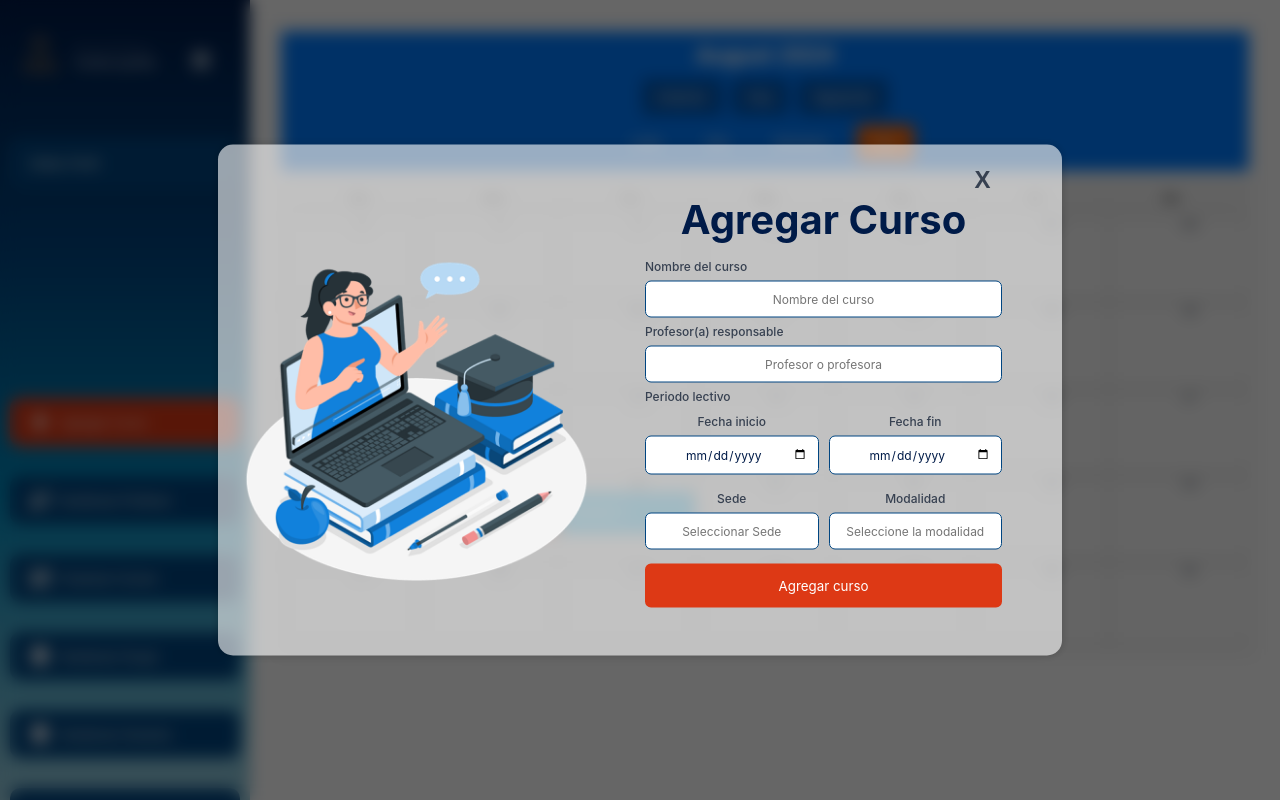
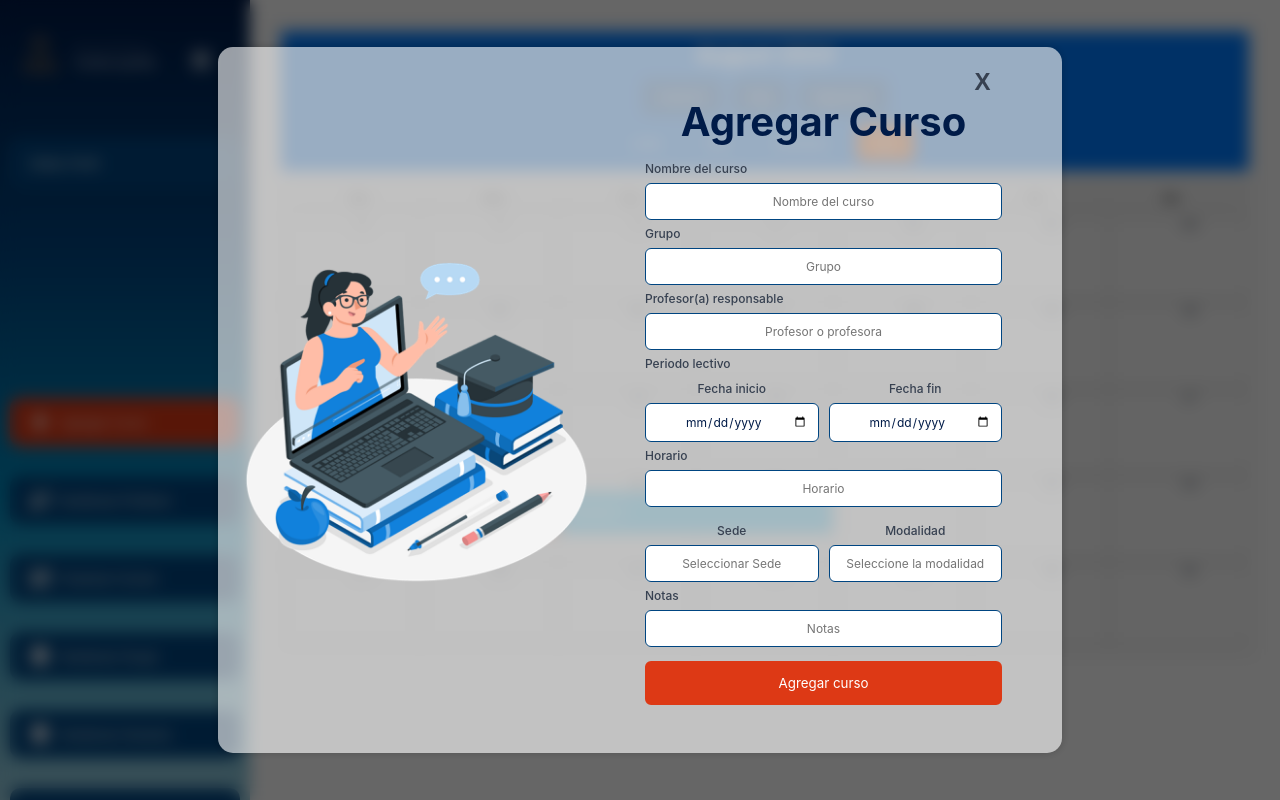
Before and after one commit to aleedca/ProyectoSoftware, a React (Create React App) app in the folder Codigo/client/: page /calendar in a window 1280 px wide. Both pictures are taken after a click on the button "Agregar Curso". Built offline with nearby package versions, Linux system fonts and the light colour scheme.

Commit message:
detalles de campos

```diff
--- a/Codigo/client/src/Components/Calendar.jsx
+++ b/Codigo/client/src/Components/Calendar.jsx
@@ -55,7 +55,7 @@ function Calendar() {
   const toggleSidebar = () => {
     setIsSidebarOpen(!isSidebarOpen);
   };
-
+  console.log(new Date())
   const events = [
     {
       title: 'Evento 1',
@@ -66,7 +66,7 @@ function Calendar() {
     {
       title: 'Evento 2',
       start: new Date(new Date().setDate(new Date().getDate() + 1)),
-      end: new Date(new Date().setDate(new Date().getDate() + 1)),
+      end: new Date(new Date().setDate(new Date().getDate() + 2)),
       color: '#33caff',
     },
   ];
@@ -165,6 +165,7 @@ function Toolbar(props) {
         >
           Mes
         </button>
+
       </div>
     </div>
   );
--- a/Codigo/client/src/Components/Popup.jsx
+++ b/Codigo/client/src/Components/Popup.jsx
@@ -24,6 +24,10 @@ function Popup({ type, closePopup }) {
                                 <div className='input-contenedor'>
                                     <input type='text' placeholder='Nombre del curso' />
                                 </div>
+                                <body>Grupo</body>
+                                <div className='input-contenedor'>
+                                    <input type='select' placeholder='Grupo' />
+                                </div>
                                 <body>Profesor(a) responsable</body>
                                 <div className='input-contenedor'>
                                     <input type='select' placeholder='Profesor o profesora' />
@@ -39,6 +43,10 @@ function Popup({ type, closePopup }) {
                                         <input type='date' placeholder='Fecha fin' />
                                     </div>
                                 </div>
+                                <body>Horario</body>
+                                <div className='input-contenedor'>
+                                    <input type='select' placeholder='Horario' />
+                                </div>
 
                                 <div className='fila-juntas'>
                                     <div className='input-contenedor'>
@@ -49,6 +57,10 @@ function Popup({ type, closePopup }) {
                                         <body style={{ textAlign: 'center', marginTop:'10px' }}>Modalidad</body>
                                         <input type='text' placeholder='Seleccione la modalidad' />
                                     </div>
+                                </div>
+                                <body>Notas</body>
+                                <div className='input-contenedor'>
+                                    <input type='text' placeholder='Notas' />
                                 </div>
                                 <button className="btn_naranja" onClick={closePopup}> Agregar curso </button>
                             </div>
@@ -140,6 +152,7 @@ function Popup({ type, closePopup }) {
 
                                 <button className="btn_naranja" onClick={closePopup}> Agregar grupo </button>
                                 <button className="btn_azul" onClick={closePopup}> Eliminar grupo </button>
+                                <button className="btn_azul" onClick={closePopup}> Actualizar grupo </button>
                             </div>
                         </div>
                     </div>
@@ -180,7 +193,7 @@ function Popup({ type, closePopup }) {
                                     </div>
                                 </div>
 
-                                <button className="btn_naranja" onClick={closePopup}> Agregar curso </button>
+                                <button className="btn_naranja" onClick={closePopup}> Agregar horario </button>
                             </div>
                         </div>
                     </div>
```
